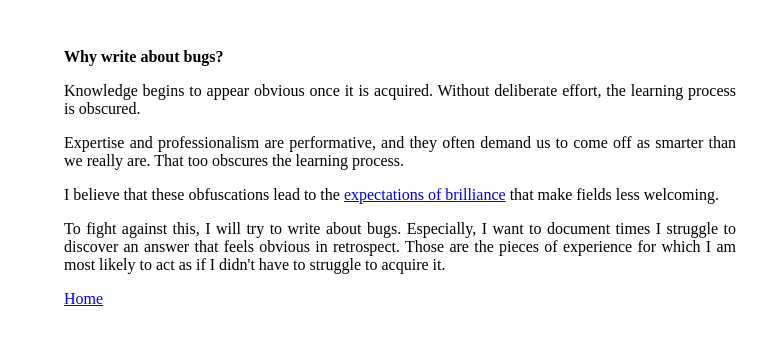
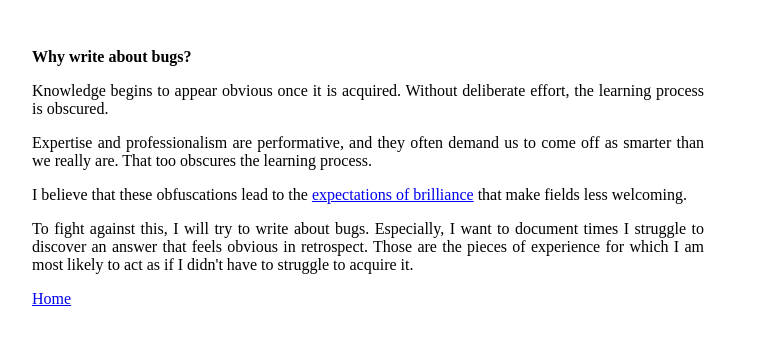
Before and after one commit to samzhang111/samzhang111.github.io, a Jekyll site: the page built from html/bug-manifesto.html, in a window 1280 px wide. Shown: the top 345 px of the page, without its empty margins (24-791 px from the left). Built offline with Jekyll 4.4.1, drawn with Linux system fonts in a browser that asks for light colours; Markdown is read by kramdown in place of the engine named in the settings.

Commit message:
added layout to index, tweaked margin

```diff
--- a/css/site.css
+++ b/css/site.css
@@ -9,5 +9,5 @@ li, ul {
 .site {
   text-align: justify;
   width: 42em;
-  margin: 3em auto 2em 5em;
+  margin: 3em auto 2em 3em;
 }
--- a/index.html
+++ b/index.html
@@ -1,5 +1,5 @@
 ---
-title: debris in the blogosphere
+layout: default
 ---
 
 These are the beginnings of a website.
```
